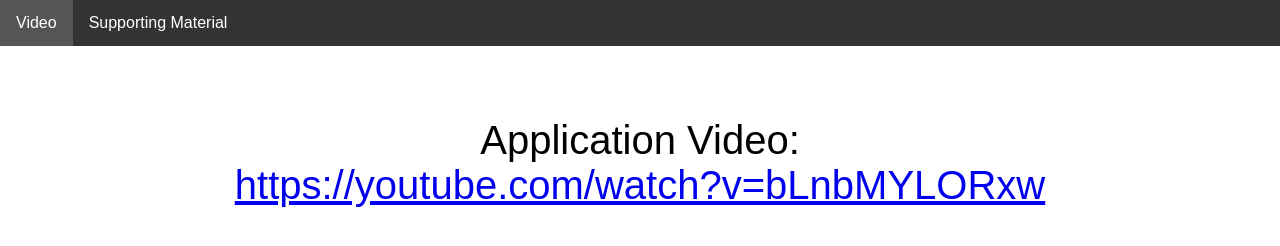
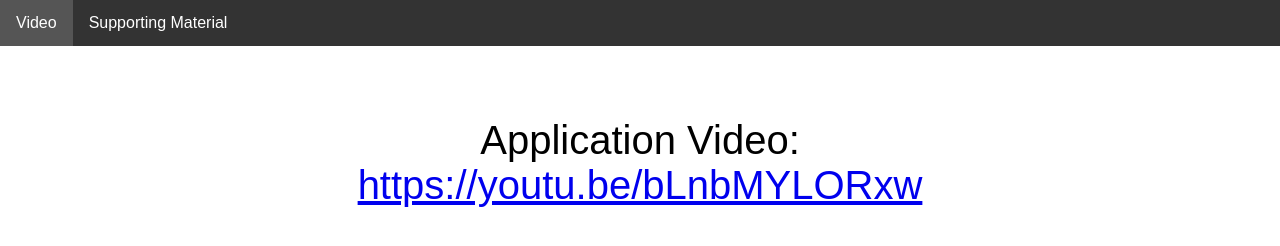
Before and after one commit to Crisps-Phil/Redhill, a plain HTML site: page index.html in a window 1280 px wide. Drawn offline with Linux system fonts and the light colour scheme.

Commit message:
Update index.html

```diff
--- a/index.html
+++ b/index.html
@@ -57,7 +57,7 @@
     <div style='font-size:40px;text-align:center;'>
         Application Video:
         <br>
-        <a href='https://youtube.com/watch?v=bLnbMYLORxw'>https://youtube.com/watch?v=bLnbMYLORxw</a>
+        <a href='https://youtu.be/bLnbMYLORxw'>https://youtu.be/bLnbMYLORxw</a>
     </div>
 </body>
 </html>
```
